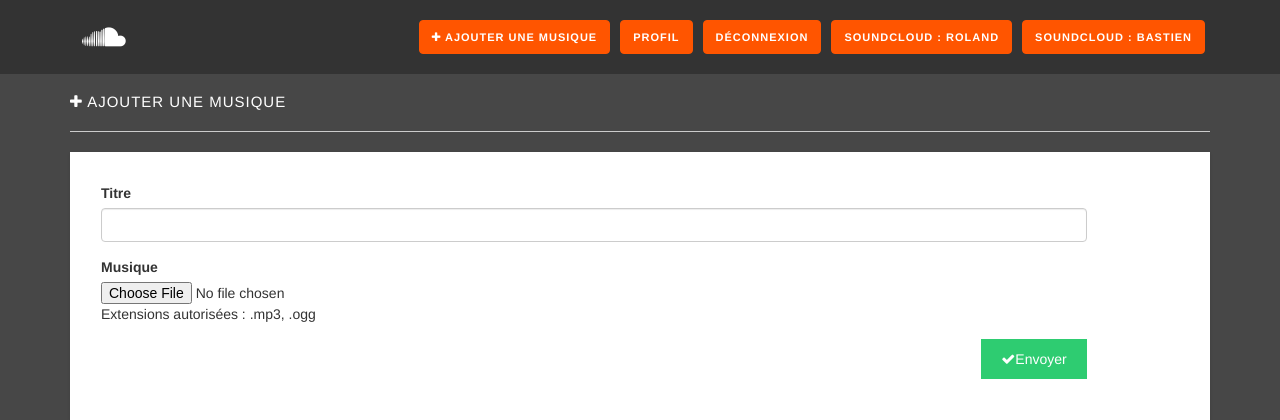
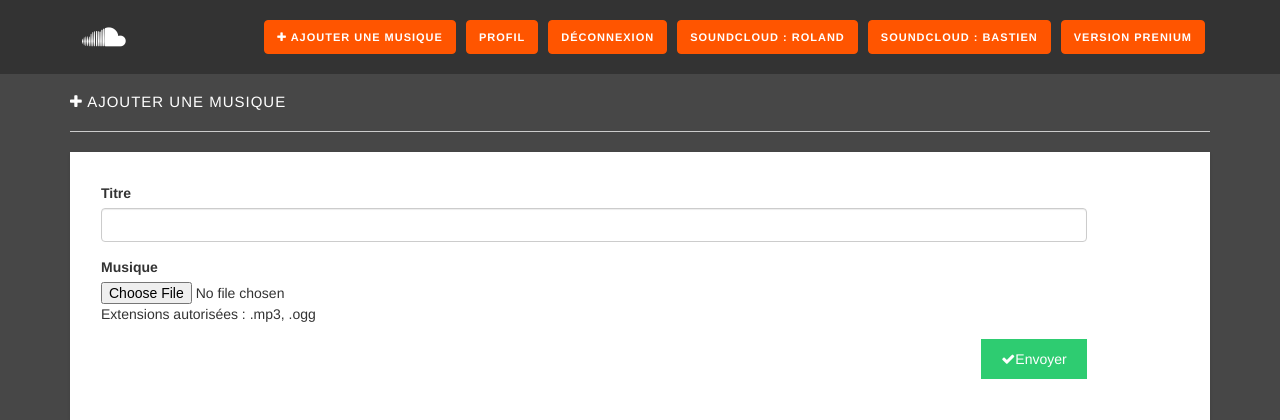
Before and after one commit to bastienrb/gitversionning, a PHP site: page /add_music.php in a window 1280 px wide. Shown: the top 420 px of the page. Run offline with PHP 8.4, Linux system fonts and the light colour scheme.

Commit message:
add prenium version

```diff
--- a/view/_topbar.php
+++ b/view/_topbar.php
@@ -7,6 +7,7 @@
 						<a href="index.php" class="logo"><i class="fa fa-soundcloud"></i></a>
 					</div>
 					<div class="col-xs-10 col-sm-10 col-md-11 col-lg-11">
+						<a href="prenium.php " target="_blank" class="btn">Version Prenium</a>
 						<a href="https://soundcloud.com/bastien-robert" target="_blank" class="btn">Soundcloud : Bastien</a>
 						<a href="https://soundcloud.com/roland-vrignon-1" target="_blank" class="btn">Soundcloud : Roland</a>
 						<a href="logout.php" class="btn">Déconnexion</a>
```
